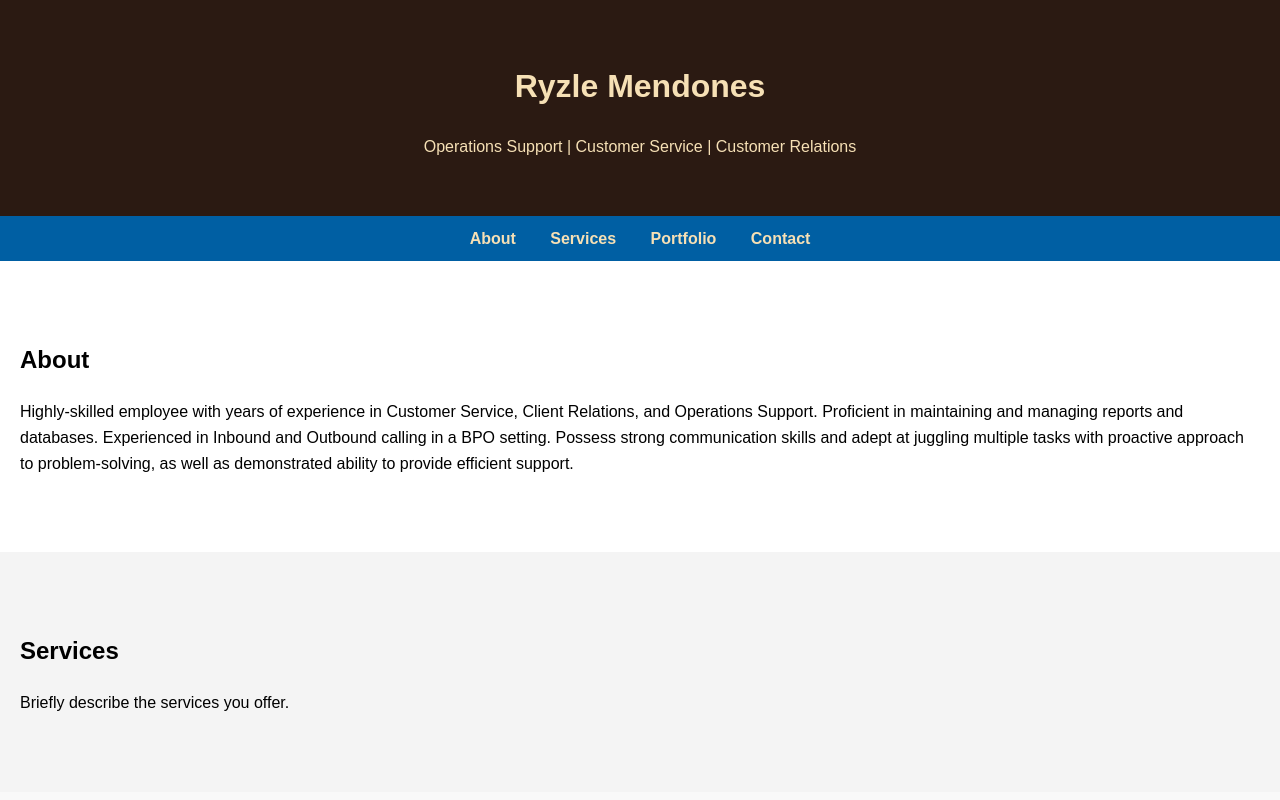
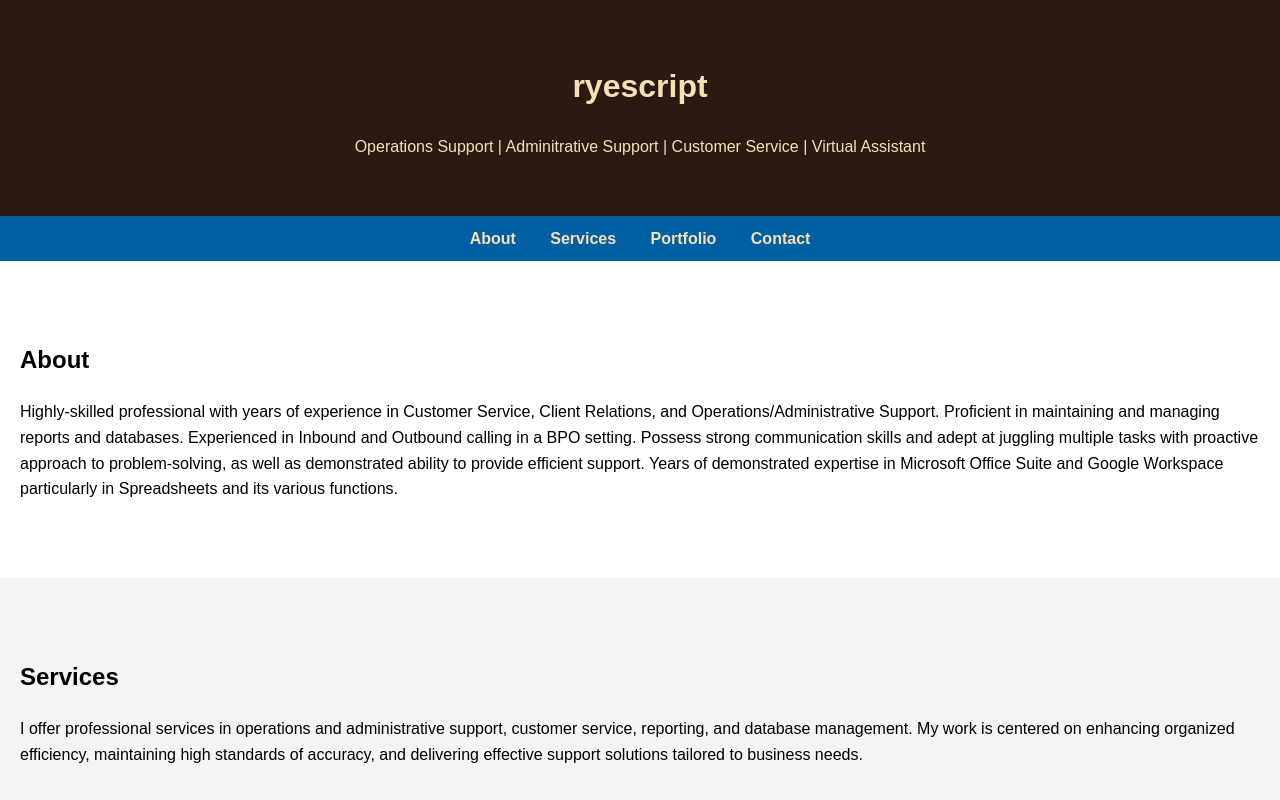
Before and after one commit to ryescript8/ryzle-portfolio, a plain HTML site: page index.html in a window 1280 px wide. Shown: the top 800 px of the page. Drawn offline with Linux system fonts and the light colour scheme.

Commit message:
Update index.html

```diff
--- a/index.html
+++ b/index.html
@@ -8,8 +8,8 @@
 </head>
 <body>
   <header>
-    <h1>Ryzle Mendones</h1>
-    <p>Operations Support | Customer Service | Customer Relations</p>
+    <h1>ryescript</h1>
+    <p>Operations Support | Adminitrative Support | Customer Service | Virtual Assistant</p>
   </header>
 
   <nav>
@@ -21,12 +21,12 @@
 
   <section id="about">
     <h2>About</h2>
-    <p>Highly-skilled employee with years of experience in Customer Service, Client Relations, and Operations Support. Proficient in maintaining and managing reports and databases. Experienced in Inbound and Outbound calling in a BPO setting. Possess strong communication skills and adept at juggling multiple tasks with proactive approach to problem-solving, as well as demonstrated ability to provide efficient support.</p>
+    <p>Highly-skilled professional with years of experience in Customer Service, Client Relations, and Operations/Administrative Support. Proficient in maintaining and managing reports and databases. Experienced in Inbound and Outbound calling in a BPO setting. Possess strong communication skills and adept at juggling multiple tasks with proactive approach to problem-solving, as well as demonstrated ability to provide efficient support. Years of demonstrated expertise in Microsoft Office Suite and Google Workspace particularly in Spreadsheets and its various functions.</p>
   </section>
 
   <section id="services">
     <h2>Services</h2>
-    <p>Briefly describe the services you offer.</p>
+    <p>I offer professional services in operations and administrative support, customer service, reporting, and database management. My work is centered on enhancing organized efficiency, maintaining high standards of accuracy, and delivering effective support solutions tailored to business needs. </p>
   </section>
 
   <section id="portfolio">
```
